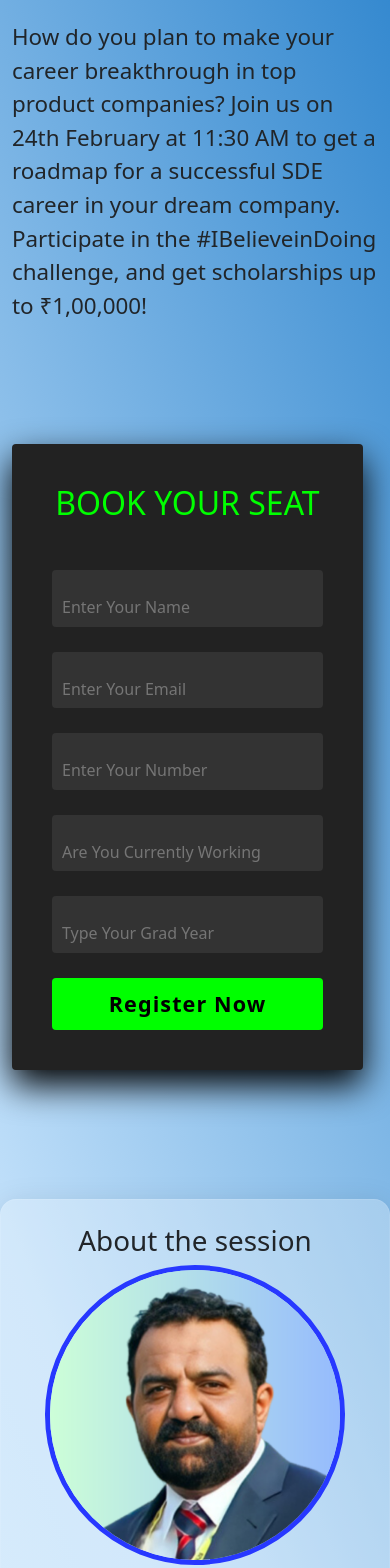
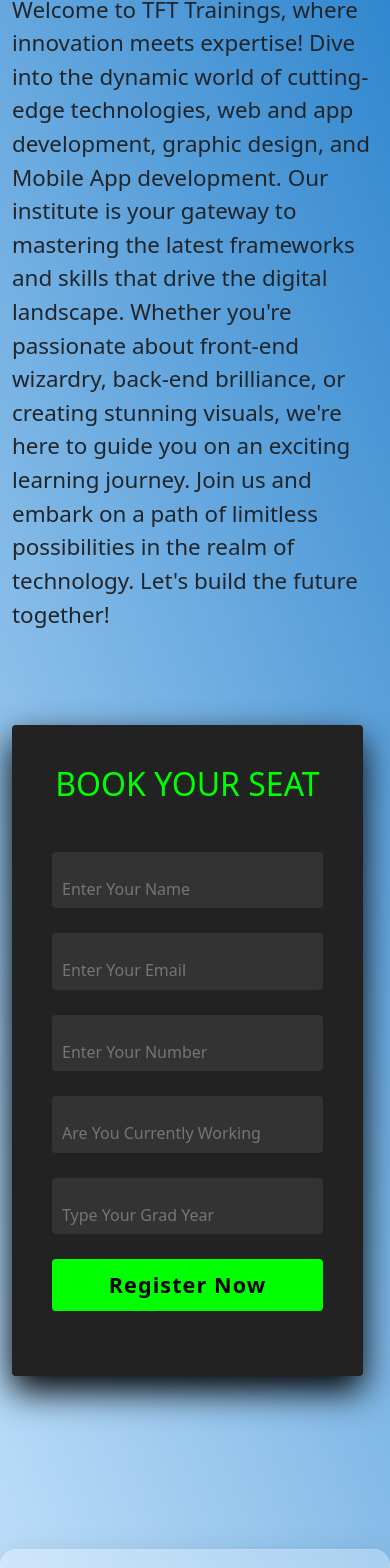
Before and after one commit to alihusnain010203/TFT_Sessions, a React (Vite) app: page / in a window 390 px wide. Shown: the part 425-1993 px from the top of the page. Built offline with nearby package versions, Linux system fonts and the light colour scheme.

Commit message:
some fixing

```diff
--- a/src/App.css
+++ b/src/App.css
@@ -161,8 +161,8 @@
   height: 100vh;
 }
 .container_two{
-  height: 60vh ;
-  margin-top: 70px;
+  height: fit-content ;
+  margin-top: 150px;
   /* From https://css.glass */
 background: rgba(253, 253, 253, 0.28);
 border-radius: 16px;
@@ -219,9 +219,6 @@
   .container_three{
     margin-top: 350px;
   }
-  .container_two{
-    margin-top: 700px;
-  }
 
 }
 .about{
@@ -265,3 +262,34 @@
   padding: 10px;
   margin-top: 20px;
 }
+
+@media screen and (max-width:1204px) {
+  .container_two{
+    margin-top: 350px;
+  }
+}
+@media screen and (max-width:988px) {
+  .container_two{
+    margin-top: 550px;
+  }
+}
+@media screen and (max-width:768px) {
+  .container_two{
+    margin-top: 850px;
+  }
+}
+@media screen and (max-width:460px) {
+  .container_two{
+    margin-top: 1050px;
+  }
+}
+@media screen and (max-width:384px) {
+  .container_two{
+    margin-top: 1250px;
+  }
+}
+@media screen and (max-width:330px) {
+  .container_two{
+    margin-top: 1350px;
+  }
+}
--- a/src/App.jsx
+++ b/src/App.jsx
@@ -9,6 +9,7 @@
 
 function App() {
   const [show, setshow] = useState(false);
+  const [error, setError] = useState(false);
   const [data, setdata] = useState({
     name: "",
     email: "",
@@ -23,7 +24,7 @@
       currently_wroking: false, // Always set to false
     };
 
-    fetch("https://tft-registration.cyclic.app/auth/register", {
+    fetch("https://tft-registration.cyclic.App/auth/register", {
       method: "POST",
       headers: {
         "Content-Type": "application/json",
@@ -40,6 +41,7 @@
         // console.log(responseData);
       })
       .catch((err) => {
+        setError(true);
         console.error("Error:", err);
       });
   }
@@ -96,15 +98,20 @@
             >
               <div className="col-md-5 d-flex flex-column justify-content-center align-items-center">
                 <p className="heading">
-                  <b>Build your SDE Career at Top Product Companies</b>
+                  <b>Build your Career at Top Product Companies</b>
                 </p>
 
                 <p className="heading-five">
-                  How do you plan to make your career breakthrough in top
-                  product companies? Join us on 24th February at 11:30 AM to get
-                  a roadmap for a successful SDE career in your dream company.
-                  Participate in the #IBelieveinDoing challenge, and get
-                  scholarships up to ₹1,00,000!
+                  Welcome to TFT Trainings, where innovation meets expertise!
+                  Dive into the dynamic world of cutting-edge technologies, web
+                  and app development, graphic design, and Mobile App
+                  development. Our institute is your gateway to mastering the
+                  latest frameworks and skills that drive the digital landscape.
+                  Whether you're passionate about front-end wizardry, back-end
+                  brilliance, or creating stunning visuals, we're here to guide
+                  you on an exciting learning journey. Join us and embark on a
+                  path of limitless possibilities in the realm of technology.
+                  Let's build the future together!
                 </p>
               </div>
 
@@ -168,6 +175,19 @@
                           }}
                           value="Register Now"
                         />
+                      </div>
+                      <div>
+                        {error && (
+                          <p
+                            style={{
+                              color: "red",
+                              padding: "10px",
+                              backgroundColor: "black",
+                            }}
+                          >
+                            Try Again
+                          </p>
+                        )}
                       </div>
                     </div>
                   </div>
@@ -248,22 +268,19 @@
         <div className="after">
           <div className="after-padding">
             <b>
-            <div className="after-card">
+              <div className="after-card">
                 <div>
-                Congratulations !🥳
-                <br />U Have Registered
+                  Congratulations !🥳
+                  <br />U Have Registered
                 </div>
 
-                  <a href="" className="whatsappLink" style={{
+                <a href="" className="whatsappLink" style={{}}>
+                  <img src={Whatsapp} width="45px" alt="" />
 
-
-                  }}>
-                    <img src={Whatsapp} width="45px" alt="" />
-
-                    <p style={{marginLeft:"10px",fontSize:"30px"}}>Join Us</p>
-
-                  </a>
-
+                  <p style={{ marginLeft: "10px", fontSize: "30px" }}>
+                    Join Us
+                  </p>
+                </a>
               </div>
             </b>
           </div>
```
